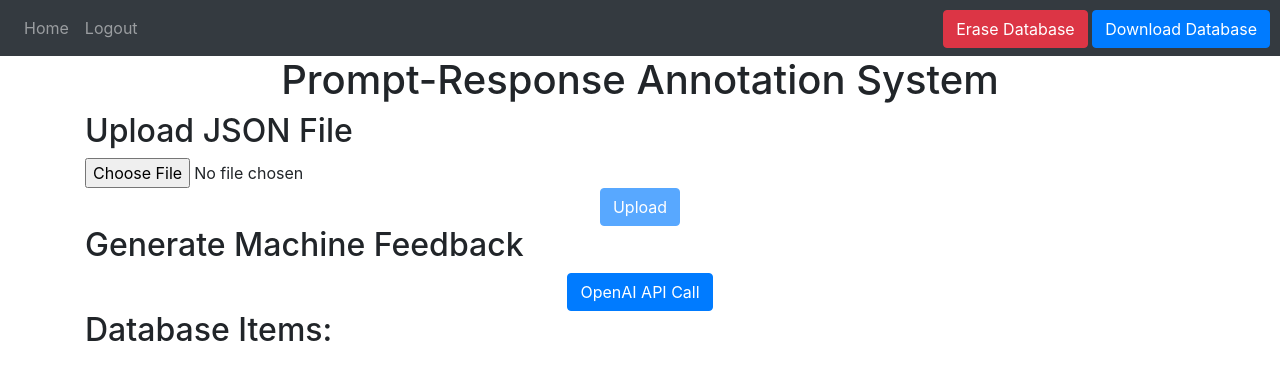
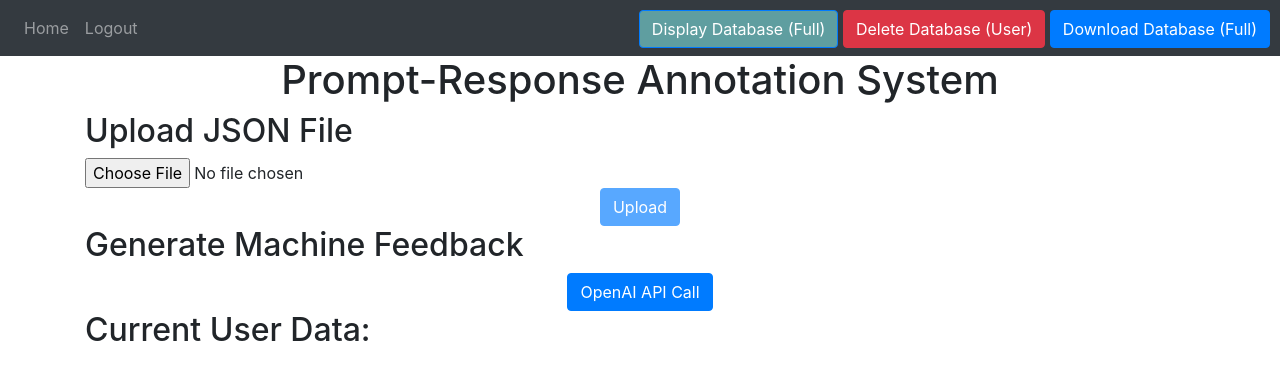
Before and after one commit to riddickzhou/openai_api_work, a Flask app: page / in a window 1280 px wide. Shown: the top 380 px of the page. Run offline with Flask 3, Linux system fonts and the light colour scheme; the visitor is signed in with stand-in values (Sample User, id 1); data that the repository does not hold is empty; some libraries are stand-ins or nearby versions.

Commit message:
add display database functionality

```diff
--- a/website/templates/home.html
+++ b/website/templates/home.html
@@ -49,7 +49,7 @@
 
 
 <!-- Display JsonItem data -->
-<h2>Database Items:</h2>
+<h2> Current User Data:</h2>
 <ul>
     {% for json_item in json_items %}
     <li>
@@ -114,7 +114,11 @@
                 // Send the edited data to the server using AJAX
                 fetch('/save_json_item', {
                     method: 'POST',
-                    body: JSON.stringify({json_item_id: jsonItemId, edited_human_response: editedHumanResponse, edited_human_reason: editedHumanReason},
+                    body: JSON.stringify({
+                            json_item_id: jsonItemId,
+                            edited_human_response: editedHumanResponse,
+                            edited_human_reason: editedHumanReason
+                        },
                     ),
                     headers: {
                         'Content-Type': 'application/json',
@@ -247,7 +251,7 @@
             modal.style.display = 'block';
         }
 
-// Function to hide the processing modal
+        // Function to hide the processing modal
         function hideProcessingModal() {
             const modal = document.getElementById('processingModal');
             modal.style.display = 'none';
@@ -259,10 +263,13 @@
 </div>
 
 <div style="position: absolute; top: 10px; right: 10px;">
+    <!-- Button to display all items -->
+    <a href="{{ url_for('views.display_database') }}" class="btn btn-primary" style="background-color: cadetblue;">Display Database (Full)</a>
+
     <!-- Button to delete all items -->
-    <button id="deleteAllItemsButton" class="btn btn-danger">Erase Database</button>
+    <button id="deleteAllItemsButton" class="btn btn-danger">Delete Database (User)</button>
     <!-- Add the download link at the top right -->
-    <a href="{{ url_for('views.download_json') }}" class="btn btn-primary" download>Download Database</a>
+    <a href="{{ url_for('views.download_json') }}" class="btn btn-primary" download>Download Database (Full)</a>
 </div>
 
 <!-- Modal -->
--- a/website/views.py
+++ b/website/views.py
@@ -193,3 +193,11 @@ def delete_all_json_items():
             return jsonify(success=False, message='No items found to delete')
     except Exception as e:
         return jsonify(success=False, message=str(e))
+
+
+@views.route('/display_database')
+@login_required
+def display_database():
+    json_items = mongo.db.prompt_responses.find()
+    data = [item for item in json_items]
+    return render_template('display_database.html', data=data)
```
Also changed, not shown: website/templates/display_database.html (added, +33 -0 lines).
